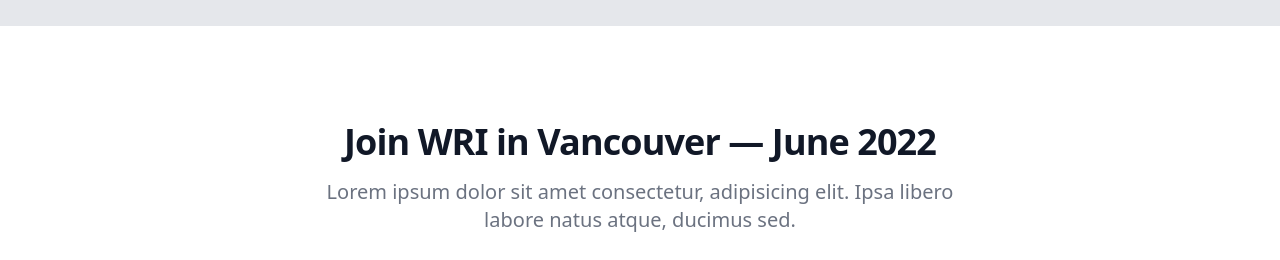
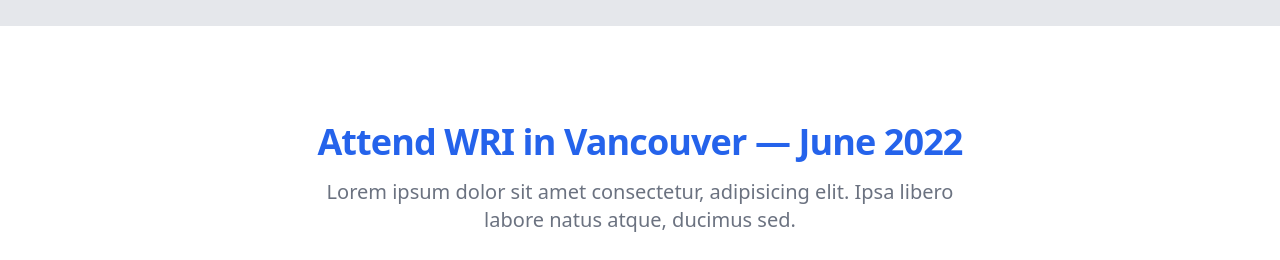
Before and after one commit to sparker888/wri-2022, a Gatsby site: page /page-2 in a window 1280 px wide. Shown: the part 3520-3780 px from the top of the page. Built offline with nearby package versions, Linux system fonts and the light colour scheme; Gatsby itself is replaced by a stand-in of ours.

Commit message:
updated CTA headline color

```diff
--- a/src/pages/page-2.js
+++ b/src/pages/page-2.js
@@ -788,7 +788,7 @@ export default function Example() {
       </div>
       <div className="relative max-w-7xl mx-auto">
         <div className="text-center">
-          <h2 className="text-3xl tracking-tight font-extrabold text-gray-900 sm:text-4xl">Join WRI in Vancouver — June 2022</h2>
+          <h2 className="text-3xl tracking-tight font-extrabold text-blue-600 sm:text-4xl">Attend WRI in Vancouver — June 2022</h2>
           <p className="mt-3 max-w-2xl mx-auto text-xl text-gray-500 sm:mt-4">
             Lorem ipsum dolor sit amet consectetur, adipisicing elit. Ipsa libero labore natus atque, ducimus sed.
           </p>
```
